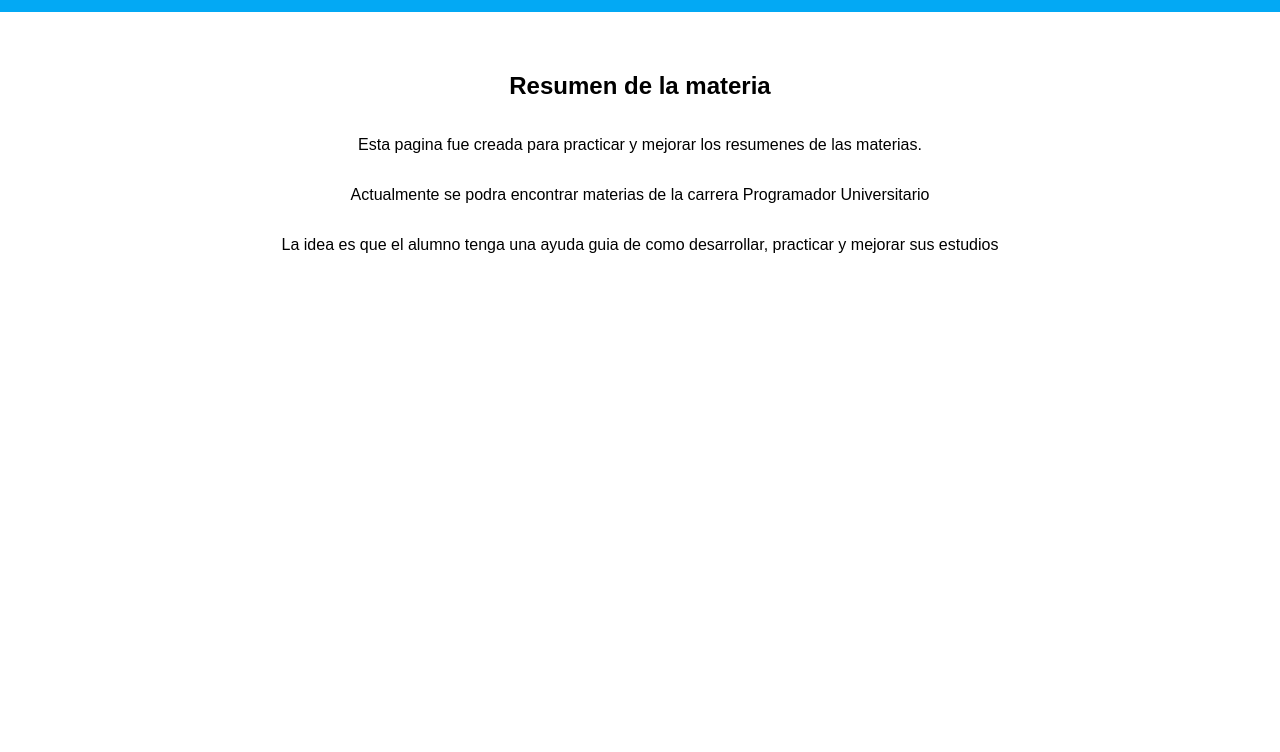
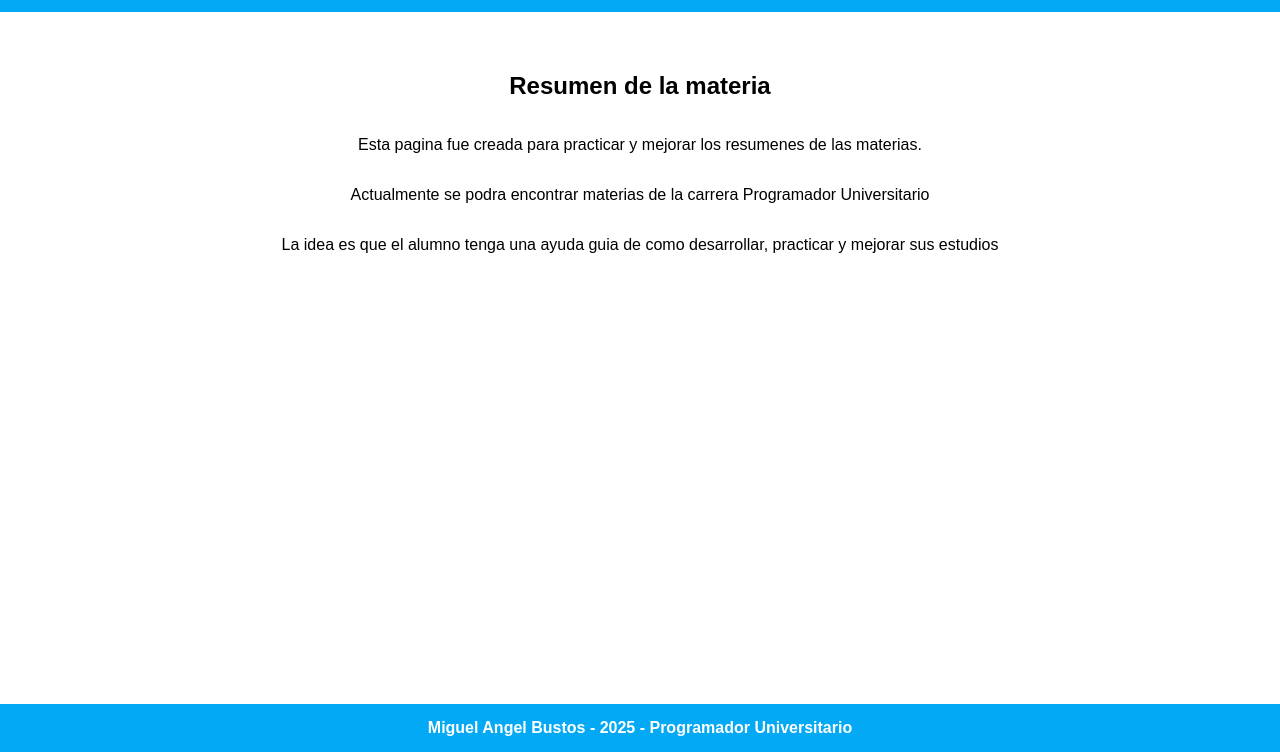
Before and after one commit to MiguelAngelBusto/Materias, a plain HTML site: page index.html in a window 1280 px wide. Shown: the part 48-800 px from the top of the page. Drawn offline with Linux system fonts and the light colour scheme.

Commit message:
Inclusion del footer en la pagina

```diff
--- a/index.html
+++ b/index.html
@@ -9,7 +9,7 @@
 </head>
 
 <body>
-
+    <div class="wrapper">
     <div class="header">
         <button class="menu-icon" onclick="toggleSidebar()">☰</button>
         <h1>Materias</h1>
@@ -27,8 +27,12 @@
         <p>Actualmente se podra encontrar materias de la carrera Programador Universitario</p>
         <p>La idea es que el alumno tenga una ayuda guia de como desarrollar, practicar y mejorar sus estudios</p>
     </div>
+    <footer class="footer">
+        Miguel Angel Bustos - 2025 - Programador Universitario
+    </footer>
+    </div>
+    <script src="script.js"></script>
 
-    <script src="script.js"></script>
 </body>
 
 </html>
--- a/style.css
+++ b/style.css
@@ -1,6 +1,14 @@
+html,
 body {
+    height: 100%;
     margin: 0;
     font-family: Arial, sans-serif;
+}
+
+.wrapper {
+    min-height: 100%;
+    display: flex;
+    flex-direction: column;
 }
 
 .header {
@@ -62,11 +70,24 @@ h1 {
 }
 
 .content {
+    flex: 1;
+    padding: 20px;
+    text-align: center;
     display: flex;
     flex-direction: column;
     align-items: center;
-  justify-content: flex-start; /* 👈 ya no lo baja tanto */
+    justify-content: flex-start;
+    /* 👈 ya no lo baja tanto */
     background-color: white;
     text-align: center;
-  padding: 40px 20px; /* 👈 le da aire, pero no lo baja demasiado */
+    padding: 40px 20px;
+    /* 👈 le da aire, pero no lo baja demasiado */
 }
+
+.footer {
+  background-color: #03A9F4;
+  color: white;
+  text-align: center;
+  padding: 15px 0;
+  font-weight: bold;
+}
```
Lines whose indentation alone changed are shown as unchanged.
